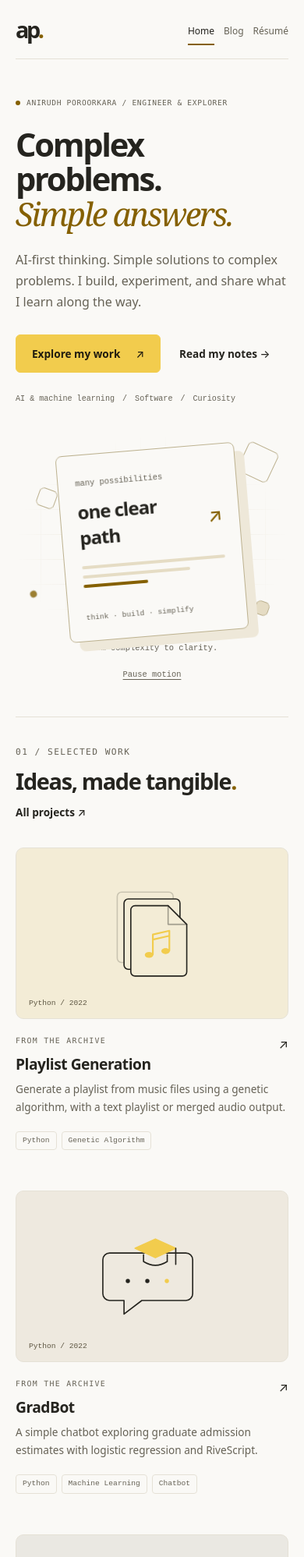
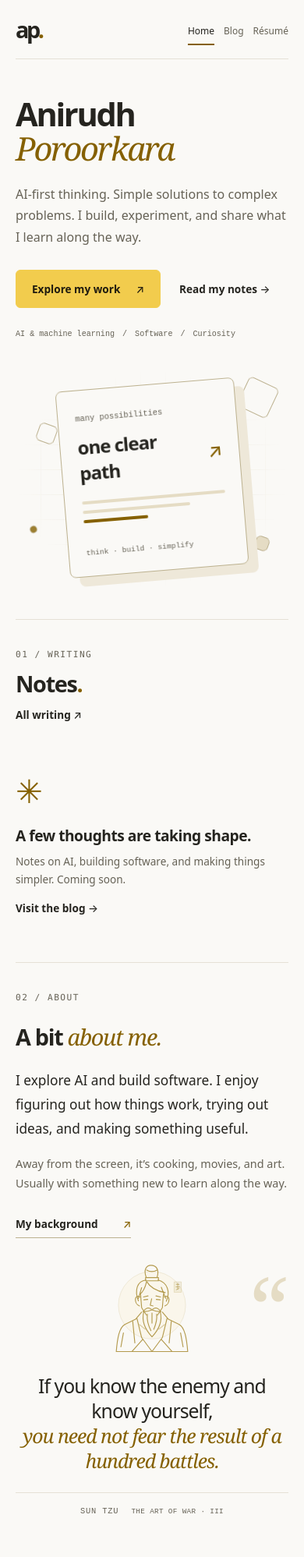
Before and after one commit to ani-poroorkara/ani-poroorkara.github.io, an Astro site: page / in a window 390 px wide. Shown: the top 1997 px of the page at 78% size. Built offline with nearby package versions, Linux system fonts and the light colour scheme; Astro itself is replaced by a stand-in of ours; some packages are replaced by stand-ins of ours.

Commit message:
Refine homepage layout and publish verified portfolio update

```diff
--- a/src/components/Footer.astro
+++ b/src/components/Footer.astro
@@ -1,9 +1,8 @@
 ---
 import { site } from '../lib/data';
-import MotionControl from './MotionControl.astro';
 ---
 <footer class="site-footer wrap">
   <div><a class="footer-name" href="/">{site.name}</a><p>Clear thinking. Useful work.</p></div>
   <nav aria-label="Social and contact links"><ul>{site.socials.map(link => <li><a href={link.url}>{link.label} <span aria-hidden="true">↗</span></a></li>)}<li><a href={`mailto:${site.contactEmail}`}>Email ↗</a></li><li><a href="/rss.xml">RSS</a></li></ul></nav>
-  <small>© {new Date().getFullYear()} · Built with care. <MotionControl /></small>
+  <small>© {new Date().getFullYear()} · Built with care.</small>
 </footer>
--- a/src/components/MotionControl.astro
+++ /dev/null
@@ -1 +0,0 @@
-<button class="motion-control" data-motion-toggle hidden aria-pressed="false">Pause motion</button>
--- a/src/pages/index.astro
+++ b/src/pages/index.astro
@@ -2,7 +2,6 @@
 import BaseLayout from '../layouts/BaseLayout.astro';
 import ProjectCard from '../components/ProjectCard.astro';
 import PostCard from '../components/PostCard.astro';
-import MotionControl from '../components/MotionControl.astro';
 import { site } from '../lib/data';
 import { getPublicProjects, getPublicPosts } from '../lib/content/queries';
 const projects = (await getPublicProjects()).filter(entry => entry.data.featured).slice(0, 3);
@@ -10,11 +9,26 @@ const posts = (await getPublicPosts()).slice(0, 3);
 ---
 <BaseLayout title="Anirudh Poroorkara — AI-first thinking" description={site.seoDescription} canonicalPath="/">
   <section class="hero" id="landing">
-    <div class="hero-copy"><p class="eyebrow"><span class="status-dot"></span> Anirudh Poroorkara / Engineer & explorer</p><h1>Complex problems.<br /><span class="serif">Simple answers.</span></h1><p class="hero-description">{site.headline} I build, experiment, and share what I learn along the way.</p><div class="hero-actions"><a class="button" href={site.socials.find(social => social.label === 'LinkedIn')?.url}>Explore my work <span aria-hidden="true">↗</span></a><a class="text-link" href="/blog/">Read my notes →</a></div><div class="hero-footnote"><span>AI & machine learning</span><span>Software</span><span>Curiosity</span></div></div>
-    <div class="hero-illustration"><div class="hero-visual" aria-hidden="true"><div class="visual-grid"></div><div class="signal signal-a"></div><div class="signal signal-b"></div><div class="signal signal-c"></div><div class="signal signal-d"></div><div class="clarity-node"><span>many possibilities</span><strong>one clear path<span>↗</span></strong><div class="node-lines"><i></i><i></i><i></i></div><small>think · build · simplify</small></div><span class="visual-caption">From complexity to clarity.</span></div><div class="hero-motion"><MotionControl /></div></div>
+    <div class="hero-copy"><h1>Anirudh<br /><span class="serif">Poroorkara</span></h1><p class="hero-description">{site.headline} I build, experiment, and share what I learn along the way.</p><div class="hero-actions"><a class="button" href="#projects">Explore my work <span aria-hidden="true">↗</span></a><a class="text-link" href="/blog/">Read my notes →</a></div><div class="hero-footnote"><span>AI & machine learning</span><span>Software</span><span>Curiosity</span></div></div>
+    <div class="hero-illustration"><div class="hero-visual" aria-hidden="true"><div class="visual-grid"></div><div class="signal signal-a"></div><div class="signal signal-b"></div><div class="signal signal-c"></div><div class="signal signal-d"></div><div class="clarity-node"><span>many possibilities</span><strong>one clear path<span>↗</span></strong><div class="node-lines"><i></i><i></i><i></i></div><small>think · build · simplify</small></div></div></div>
   </section>
-  <section class="work-section section" id="projects"><div class="section-heading"><div><p class="eyebrow">01 / Selected work</p><h2>Ideas, made tangible<span class="accent">.</span></h2></div><a class="text-link" href="/projects/">All projects ↗</a></div><div class="project-grid">{projects.map((entry, index) => <ProjectCard {entry} {index} />)}</div>{!projects.length && <p class="empty-state">Selected projects are on their way.</p>}</section>
-  <section class="about-section section" id="about"><div><p class="eyebrow">02 / A little context</p><h2>Curious by nature.<br /><span class="serif">Practical by choice.</span></h2></div><div><p class="intro">{site.bio}</p><p class="muted">Away from the screen, I enjoy cooking, movies, art, and finding something new to learn.</p><a class="text-link" href="/resume/">More about my background ↗</a></div></section>
-  <section class="section writing-section"><div class="section-heading"><div><p class="eyebrow">03 / Notes & ideas</p><h2>Learning, in public<span class="accent">.</span></h2></div><a class="text-link" href="/blog/">All writing ↗</a></div>{posts.length ? <div class="post-list">{posts.map(entry => <PostCard {entry} />)}</div> : <div class="writing-empty"><span class="note-symbol" aria-hidden="true">✳</span><div><h3>A few thoughts are taking shape.</h3><p>Notes on AI, building software, and making things simpler. Coming soon.</p></div><a class="text-link" href="/blog/">Visit the blog →</a></div>}</section>
+  <section class="section writing-section"><div class="section-heading"><div><p class="eyebrow">01 / Writing</p><h2>Notes<span class="accent">.</span></h2></div><a class="text-link" href="/blog/">All writing ↗</a></div>{posts.length ? <div class="post-list">{posts.map(entry => <PostCard {entry} />)}</div> : <div class="writing-empty"><span class="note-symbol" aria-hidden="true">✳</span><div><h3>A few thoughts are taking shape.</h3><p>Notes on AI, building software, and making things simpler. Coming soon.</p></div><a class="text-link" href="/blog/">Visit the blog →</a></div>}</section>
+  <section class="about-section section" id="about" aria-labelledby="about-heading">
+    <p class="eyebrow about-label">02 / About</p>
+    <div class="about-content">
+      <div class="about-copy">
+        <h2 id="about-heading">A bit <span class="serif">about me.</span></h2>
+        <p class="intro">I explore AI and build software. I enjoy figuring out how things work, trying out ideas, and making something useful.</p>
+        <p class="muted">Away from the screen, it’s cooking, movies, and art. Usually with something new to learn along the way.</p>
+        <a class="text-link about-link" href="/resume/">My background <span aria-hidden="true">↗</span></a>
+      </div>
+      <figure class="about-quote">
+        <div class="quote-portrait"><img class="sun-tzu-portrait" src="/brand/sun-tzu.svg" alt="Imagined illustration of Sun Tzu" width="240" height="280" loading="lazy" /><span class="quote-mark" aria-hidden="true">“</span></div>
+        <blockquote><p>If you know the enemy and know yourself,<br /><span class="serif">you need not fear the result of a hundred battles.</span></p></blockquote>
+        <figcaption><span>Sun Tzu</span><a class="quote-note" href="https://www.gutenberg.org/files/17405/17405-h/17405-h.htm#chap03">The Art of War · III</a></figcaption>
+      </figure>
+    </div>
+  </section>
   <section class="contact-section" id="contact"><p class="eyebrow">Have an interesting problem?</p><h2>Let’s think it through<span class="serif">.</span></h2><p>{site.availability}</p><a class="button" href={`mailto:${site.contactEmail}`}>Say hello <span aria-hidden="true">↗</span></a></section>
+  <section class="work-section section" id="projects"><div class="section-heading"><div><p class="eyebrow">03 / Selected work</p><h2>Ideas, made tangible<span class="accent">.</span></h2></div><a class="text-link" href="/projects/">All projects ↗</a></div><div class="project-grid">{projects.map((entry, index) => <ProjectCard {entry} {index} />)}</div>{!projects.length && <p class="empty-state">Selected projects are on their way.</p>}</section>
 </BaseLayout>
--- a/src/styles/global.css
+++ b/src/styles/global.css
@@ -36,8 +36,6 @@ a:hover { color: var(--accent); } .button:hover { color: var(--button-ink); back
 .button.secondary { background: transparent; color: var(--accent); }
 .text-link { font-size: .85rem; font-weight: 550; white-space: nowrap; }
 .hero { display: grid; grid-template-columns: 1.15fr 1fr; gap: 48px; align-items: center; padding: 88px 0 72px; }
-.hero .eyebrow { display: flex; gap: 8px; align-items: center; letter-spacing: .07em; margin-bottom: 32px; }
-.status-dot { width: 6px; height: 6px; border-radius: 100%; background: var(--accent); }
 .hero-description { max-width: 410px; font-size: 1rem; color: var(--muted); margin-bottom: 28px; }
 .hero-actions { display: flex; align-items: center; gap: 24px; }
 .hero-footnote { display: flex; flex-wrap: wrap; gap: 16px; margin-top: 36px; font: .63rem ui-monospace, monospace; color: var(--muted); }
@@ -54,7 +52,6 @@ a:hover { color: var(--accent); } .button:hover { color: var(--button-ink); back
 .node-lines i:nth-child(2) { width: 75%; } .node-lines i:nth-child(3) { width: 45%; background: var(--accent); }
 .signal { position: absolute; border: 1px solid var(--line); width: 42px; height: 42px; border-radius: 6px; transform: rotate(20deg); }
 .signal-a { top: 20px; right: 18px; } .signal-b { left: 28px; top: 70px; width: 24px; height: 24px; } .signal-c { bottom: 48px; right: 25px; width: 18px; height: 18px; background: var(--line-soft); } .signal-d { left: 18px; bottom: 70px; width: 10px; height: 10px; background: var(--accent); }
-.visual-caption { position: absolute; bottom: 0; font: .65rem ui-monospace, monospace; color: var(--muted); }
 .section { border-top: 1px solid var(--border); padding: 56px 0; }
 .section-heading { display: flex; justify-content: space-between; align-items: flex-end; gap: 24px; margin-bottom: 32px; }
 .section-heading h2 { margin: 0; } .section-heading .text-link { padding-bottom: 4px; }
@@ -74,7 +71,21 @@ a:hover { color: var(--accent); } .button:hover { color: var(--button-ink); back
 .project-card h3 { margin-bottom: 8px; } .project-card p { font-size: .85rem; color: var(--muted); line-height: 1.65; }
 .tags { list-style: none; padding: 0; display: flex; flex-wrap: wrap; gap: 6px; margin-top: 20px; }
 .tags li { font: .6rem/1.5 ui-monospace, monospace; border: 1px solid var(--border); padding: 4px 8px; border-radius: 4px; color: var(--muted); }
-.about-section { display: grid; grid-template-columns: 1fr 1fr; gap: 64px; } .about-section .intro { font-size: 1rem; } .about-section .muted { font-size: .9rem; }
+.about-label { margin-bottom: 28px; }
+.about-content { display: grid; grid-template-columns: minmax(0, 1.15fr) minmax(0, 1fr); gap: clamp(32px, 6vw, 80px); align-items: center; }
+.about-copy h2 { margin-bottom: 24px; }
+.about-copy .intro { font-size: 1.08rem; color: var(--ink); line-height: 1.8; margin-bottom: 18px; }
+.about-copy .muted { font-size: .9rem; max-width: 440px; margin-bottom: 28px; }
+.about-link { display: inline-flex; gap: 32px; align-items: center; padding-bottom: 8px; border-bottom: 1px solid var(--line); }
+.about-link span { color: var(--accent); }
+.about-quote { margin: 0; padding: 0; text-align: center; }
+.quote-portrait { position: relative; display: flex; align-items: center; justify-content: center; margin-bottom: 16px; }
+.sun-tzu-portrait { display: block; width: 110px; max-width: 100%; height: auto; }
+.quote-mark { position: absolute; right: 0; top: 0; font: 7rem/.7 var(--serif); color: var(--line-soft); align-self: flex-start; margin-top: 20px; }
+.about-quote blockquote { margin: 0; }
+.about-quote blockquote p { font-size: clamp(1.55rem, 2.5vw, 2.15rem); font-weight: 500; line-height: 1.3; letter-spacing: -.04em; margin-bottom: 24px; }
+.about-quote figcaption { display: flex; align-items: center; justify-content: center; flex-wrap: wrap; gap: 8px 16px; border-top: 1px solid var(--border); padding-top: 16px; font: .65rem/1.5 ui-monospace, monospace; letter-spacing: .08em; text-transform: uppercase; color: var(--muted); }
+.quote-note { font-size: .58rem; letter-spacing: .04em; }
 .writing-empty { display: flex; align-items: center; gap: 24px; padding: 24px 0; } .writing-empty .text-link { margin-left: auto; } .writing-empty p { margin: 0; font-size: .85rem; color: var(--muted); } .writing-empty h3 { margin-bottom: 8px; }
 .note-symbol { color: var(--accent); font-size: 2.6rem; }
 .contact-section { background: var(--surface); border: 1px solid var(--border); border-radius: 12px; text-align: center; padding: 52px 24px; margin: 28px 0 72px; }
@@ -90,8 +101,8 @@ a:hover { color: var(--accent); } .button:hover { color: var(--button-ink); back
 @media (max-width: 900px) { .hero { gap: 24px; padding-top: 64px; } .hero-visual { min-height: 300px; } .clarity-node { width: 230px; padding: 22px; } .hero h1 { font-size: 3.5rem; } .project-grid { gap: 20px; } .project-art { height: 170px; } }
 @media (max-width: 680px) {
   .wrap { width: calc(100% - 40px); } .nav-inner { padding: 18px 0; } .site-header nav ul { gap: 18px; } .site-header nav a { font-size: .75rem; } .wordmark { font-size: 1.8rem; }
-  .hero { grid-template-columns: 1fr; padding: 48px 0 40px; } .hero h1 { font-size: clamp(2.6rem, 10vw, 3.7rem); } .hero .eyebrow { font-size: .6rem; margin-bottom: 24px; } .hero-visual { min-height: 280px; margin-top: 16px; } .hero-footnote { gap: 10px; margin-top: 28px; } .hero-footnote span+span::before { margin-right: 10px; }
-  .section { padding: 36px 0; } .section-heading { align-items: flex-start; flex-direction: column; gap: 14px; } .project-grid { grid-template-columns: 1fr; gap: 36px; } .project-art { height: 220px; } .about-section { grid-template-columns: 1fr; gap: 20px; }
+  .hero { grid-template-columns: 1fr; padding: 48px 0 40px; } .hero h1 { font-size: clamp(2.6rem, 10vw, 3.7rem); } .hero-visual { min-height: 280px; margin-top: 16px; } .hero-footnote { gap: 10px; margin-top: 28px; } .hero-footnote span+span::before { margin-right: 10px; }
+  .section { padding: 36px 0; } .section-heading { align-items: flex-start; flex-direction: column; gap: 14px; } .project-grid { grid-template-columns: 1fr; gap: 36px; } .project-art { height: 220px; } .about-content { grid-template-columns: 1fr; gap: 28px; } .about-label { margin-bottom: 24px; }
   .writing-empty { flex-wrap: wrap; gap: 16px; } .writing-empty .text-link { margin-left: 0; } .contact-section { margin-bottom: 48px; padding: 36px 20px; } .site-footer { flex-direction: column; gap: 20px; } .site-footer nav { margin-left: 0; } .page-intro { padding-top: 44px; }
 }
 @media (prefers-reduced-motion: reduce) { *, *::before, *::after { scroll-behavior: auto !important; transition: none !important; animation: none !important; } }
@@ -121,10 +132,6 @@ a:hover { color: var(--accent); } .button:hover { color: var(--button-ink); back
 @keyframes line-grow { from { transform: scaleX(.2); } to { transform: scaleX(1); } }
 @keyframes signal-drift { 0%, 100% { transform: translateY(0) rotate(20deg); } 50% { transform: translateY(-6px) rotate(26deg); } }
 @keyframes quiet-pulse { 0%, 100% { opacity: .6; } 50% { opacity: 1; } }
-.hero-motion { text-align: center; padding-top: 14px; }
-.motion-control { border: 0; background: transparent; color: var(--muted); font: .65rem ui-monospace, monospace; cursor: pointer; padding: 8px; text-decoration: underline; text-underline-offset: 3px; }
-.motion-control[hidden] { display: none; }
-.motion-control:hover { color: var(--accent); }
 :root[data-motion='paused'] *, :root[data-motion='paused'] *::before, :root[data-motion='paused'] *::after { animation: none !important; transition: none !important; scroll-behavior: auto !important; }
 @media (prefers-reduced-motion: reduce), print { .scroll-reveal { opacity: 1 !important; transform: none !important; } }
 
--- a/src/styles/print.css
+++ b/src/styles/print.css
@@ -1,6 +1,6 @@
 @media print {
   :root, :root[data-theme] { --bg: #fff; --ink: #000; --muted: #333; --accent: #000; --border: #ccc; color: #000; background: #fff; color-scheme: light; }
-  .site-header, .site-footer, .skip-link, .button, .motion-control, .page-intro .eyebrow { display: none !important; }
+  .site-header, .site-footer, .skip-link, .button, .page-intro .eyebrow { display: none !important; }
   main.wrap { padding: 0; }
   .page-intro { padding: 0 0 24px; } h1 { font-size: 28pt; }
   .resume-content { max-width: none; margin: 0; }
```
Also changed, not shown: docs/operations/deployment-baseline.md (+13 -0 lines), public/motion.js (+1 -13 lines), public/brand/sun-tzu.svg (added).
